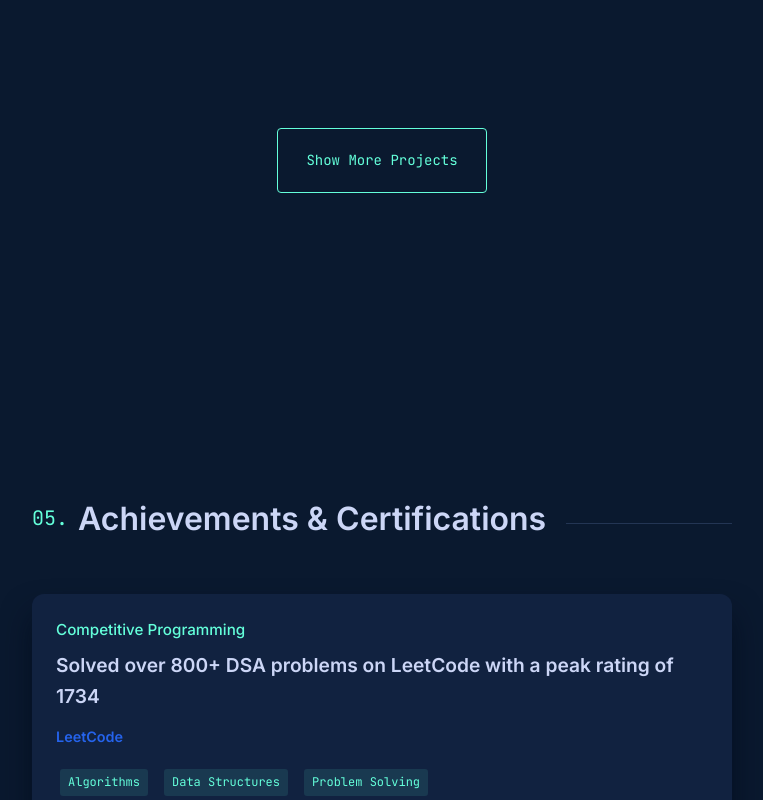
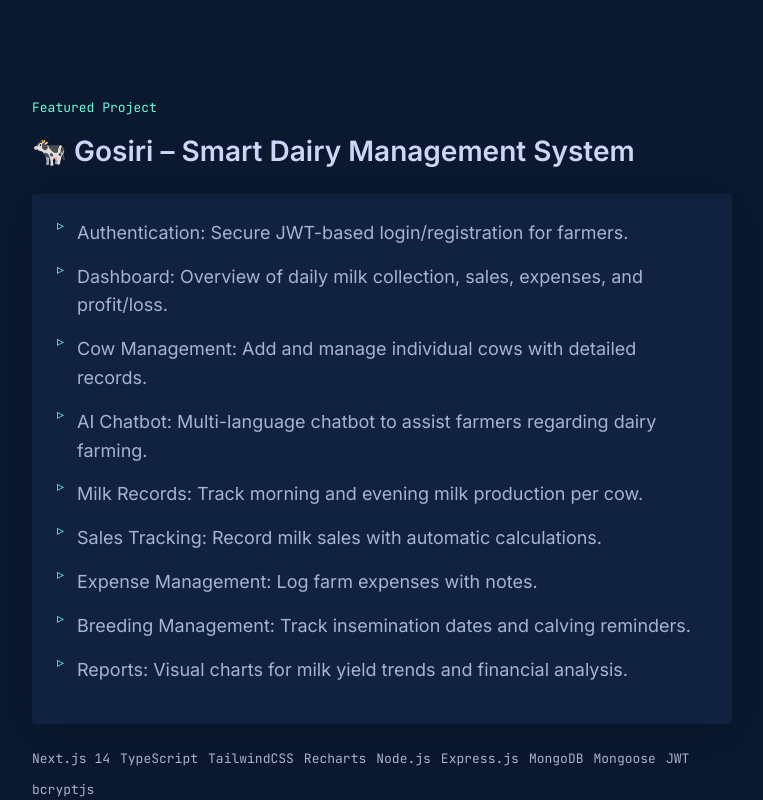
Before and after one commit to mohithnr/my-portfolio, a React (Create React App) app in the folder my-portfolio-react/: page / in a window 1280 px wide. Shown: the part 5140-5940 px from the top of the page, without its empty margins (258-1021 px from the left). Built offline with nearby package versions, Linux system fonts and the light colour scheme.

Commit message:
new project added

```diff
--- a/my-portfolio-react/src/components/Projects.tsx
+++ b/my-portfolio-react/src/components/Projects.tsx
@@ -34,6 +34,7 @@ const projectsData: Project[] = [
       'Integrated Razorpay for secure online payments and Generative AI for AI-driven drug suggestions based on symptoms and history.',
     ],
   },
+
   {
     title: 'Medical Report Analyzer',
     techStack: ['TailwindCSS', 'ReactJS', 'Node.js', 'Express.js', 'Servam AI', 'OCR', 'PDFKit'],
@@ -46,6 +47,36 @@ const projectsData: Project[] = [
       'Integrated Servam AI for converting diagnostic text into voice, enhancing accessibility.',
     ],
   },
+  {
+  title: 'Gosiri – Smart Dairy Management System',
+  techStack: [
+    'Next.js 14',
+    'TypeScript',
+    'TailwindCSS',
+    'Recharts',
+    'Node.js',
+    'Express.js',
+    'MongoDB',
+    'Mongoose',
+    'JWT',
+    'bcryptjs'
+  ],
+  github: 'https://github.com/mohithnr/gosiri',
+  live: null,
+  icon: '🐄',
+  features: [
+    'Authentication: Secure JWT-based login/registration for farmers.',
+    'Dashboard: Overview of daily milk collection, sales, expenses, and profit/loss.',
+    'Cow Management: Add and manage individual cows with detailed records.',
+    'AI Chatbot: Multi-language chatbot to assist farmers regarding dairy farming.',
+    'Milk Records: Track morning and evening milk production per cow.',
+    'Sales Tracking: Record milk sales with automatic calculations.',
+    'Expense Management: Log farm expenses with notes.',
+    'Breeding Management: Track insemination dates and calving reminders.',
+    'Reports: Visual charts for milk yield trends and financial analysis.'
+  ],
+}
+
 ];
 
 const Projects: React.FC = () => {
```
